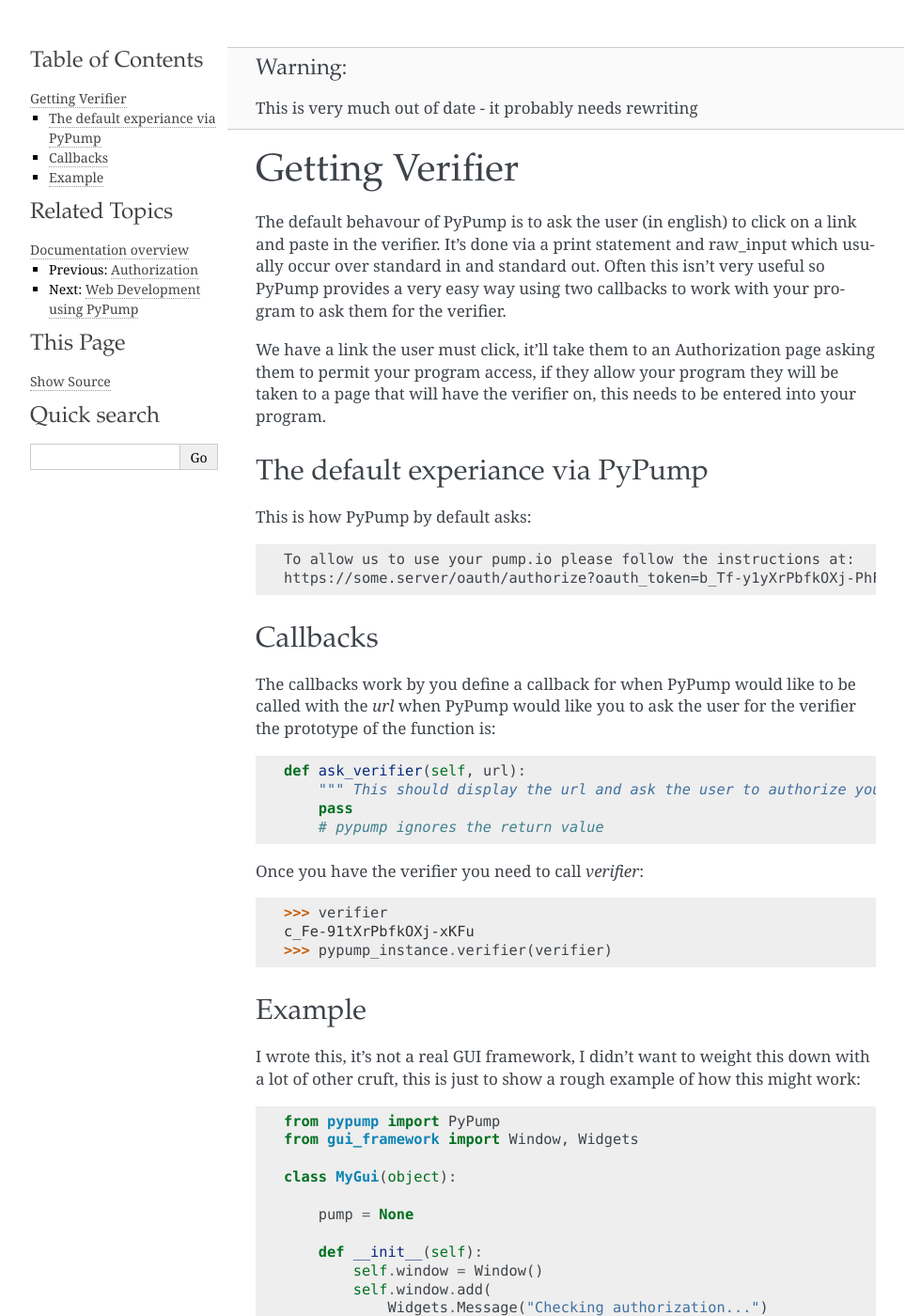
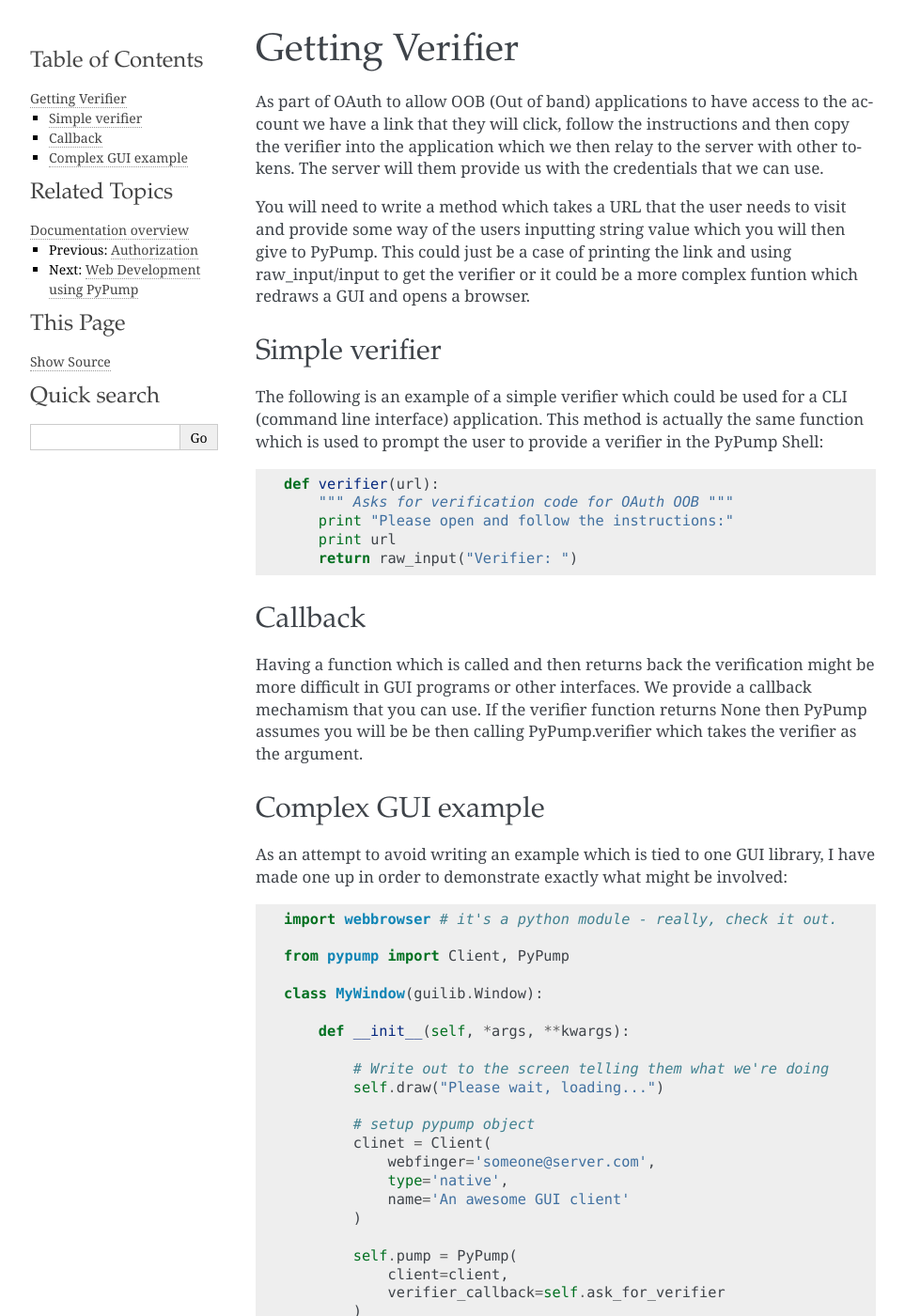
Before and after one commit to tsyesika/PyPump, a Sphinx documentation site: the page built from docs/gettingstarted/verifier_callback.rst, in a window 1280 px wide and 1400 px high. Shown: the whole window at 94% size, without its empty margins (148-1111 px from the left). Built offline with Sphinx 7.4.7, drawn with Linux system fonts in a browser that asks for light colours; pages that are not in the unit, such as notebooks, are missing from menus; comment, search, counter and statistics services are not loaded; some of the changed text lies outside the part shown.

Commit message:
Improves documentation for verifier retrival

```diff
--- a/docs/examples/pypump-post-note.py
+++ b/docs/examples/pypump-post-note.py
@@ -16,9 +16,11 @@
 #   along with this program. If not, see <http://www.gnu.org/licenses/>.
 ##
 
-import os, json, argparse
+import os
+import json
+import argparse
+
 from pypump import PyPump, Client
-from pypump.utils import simple_verifier
 
 class App(object):
 
@@ -56,8 +58,8 @@
         self.pump = PyPump(
             client=client,
             token=self.config.get(webfinger, {}).get('token'),
-            secret=self.config.get(webfinger, {}).get('token_secret')
-            verifier_callback=simple_verifier
+            secret=self.config.get(webfinger, {}).get('token_secret'),
+            verifier_callback=self.verifier
         )
 
         # Add account credentials to config in case we didnt have it already
@@ -69,6 +71,16 @@
         }
 
         self.write_config()
+
+    def verifier(self, url):
+        """ Will ask user to click link to accept app and write code """
+        webbrowser.open(url)
+        print('A browser should have opened up with a link to allow us to access')
+        print('your account, follow the instructions on the link and paste the verifier')
+        print('Code into here to give us access, if the browser didn\'t open, the link is:')
+        print(url)
+        print()
+        return input('Verifier: ').lstrip(" ").rstrip(" ")
 
     def write_config(self):
         """ Write config to file """
--- a/docs/gettingstarted/tutorial.rst
+++ b/docs/gettingstarted/tutorial.rst
@@ -51,13 +51,15 @@
 your first time, you need to authenticate this client::
 
     >>> from pypump import PyPump, Client
-    >>> from pypump.utils import simple_verifier
     >>> client = Client(
     ...     webfinger="mizbunny@example.org",
     ...     type="native", # Can be "native" or "web"
     ...     name="Test.io"
     ...     )
-    >>> pump = PyPump(client=client, verifier_callback=simple_verifier) # prints out instructions for verifying
+    >>> def simple_verifier(url):
+    ...     print 'Go to: ' + url
+    ...     return raw_input('Verifier: ') # they will get a code back
+    >>> pump = PyPump(client=client, verifier_callback=simple_verifier)
     >>> client_credentials = pump.get_registration() # will return [<key>, <secret>, <expirey>]
     >>> client_tokens = pump.get_token() # [<token>, <secret>]
 
--- a/docs/gettingstarted/verifier_callback.rst
+++ b/docs/gettingstarted/verifier_callback.rst
@@ -1,93 +1,86 @@
-.. warning::
-   This is very much out of date - it probably needs rewriting
-
 ================
 Getting Verifier
 ================
 
-The default behavour of PyPump is to ask the user (in english) to click on a link
-and paste in the verifier. It's done via a print statement and raw_input which usually
-occur over standard in and standard out. Often this isn't very useful so PyPump provides
-a very easy way using two callbacks to work with your program to ask them for the verifier.
+As part of OAuth to allow OOB (Out of band) applications to have access to the account
+we have a link that they will click, follow the instructions and then copy the verifier
+into the application which we then relay to the server with other tokens. The server
+will them provide us with the credentials that we can use.
 
-We have a link the user must click, it'll take them to an Authorization page asking
-them to permit your program access, if they allow your program they will be taken to a
-page that will have the verifier on, this needs to be entered into your program.
-
-The default experiance via PyPump
-----------------------------------
-This is how PyPump by default asks::
-
-    To allow us to use your pump.io please follow the instructions at:
-    https://some.server/oauth/authorize?oauth_token=b_Tf-y1yXrPbfkOXj-PhFQ
-
-Callbacks
----------
-
-The callbacks work by you define a callback for when PyPump would like to be
-called with the `url` when PyPump would like you to ask the user for the verifier
-the prototype of the function is::
-
-    def ask_verifier(self, url):
-        """ This should display the url and ask the user to authorize your app """
-        pass
-        # pypump ignores the return value
-
-Once you have the verifier you need to call `verifier`::
-
-    >>> verifier
-    c_Fe-91tXrPbfkOXj-xKFu
-    >>> pypump_instance.verifier(verifier)
+You will need to write a method which takes a URL that the user needs to visit and provide
+some way of the users inputting string value which you will then give to PyPump. This could
+just be a case of printing the link and using raw_input/input to get the verifier or it could
+be a more complex funtion which redraws a GUI and opens a browser.
 
 
-Example
--------
+Simple verifier
+----------------
 
-I wrote this, it's not a real GUI framework, I didn't want to weight this down
-with a lot of other cruft, this is just to show a rough example of how this might
-work::
+The following is an example of a simple verifier which could be used for a CLI (command line interface)
+application. This method is actually the same function which is used to prompt the user to provide a
+verifier in the PyPump Shell::
 
-    from pypump import PyPump
-    from gui_framework import Window, Widgets
+    def verifier(url):
+        """ Asks for verification code for OAuth OOB """
+        print "Please open and follow the instructions:"
+        print url
+        return raw_input("Verifier: ")
 
-    class MyGui(object):
+Callback
+--------
 
-        pump = None
+Having a function which is called and then returns back the verification might be more
+difficult in GUI programs or other interfaces. We provide a callback mechamism that you
+can use. If the verifier function returns None then PyPump assumes you will be be then
+calling PyPump.verifier which takes the verifier as the argument.
 
-        def __init__(self):
-            self.window = Window()
-            self.window.add(
-                Widgets.Message("Checking authorization...")
-                )
+Complex GUI example
+-------------------
 
-        def return_verifier(self):
-            """ Hands the verifier back to PyPump """
-            if self.pump is None:
-                raise Exception("You need to set PyPump")
+As an attempt to avoid writing an example which is tied to one GUI library, I have made
+one up in order to demonstrate exactly what might be involved::
 
-            verifier = self.verifier.get()
-            self.pump.verifier(verifier)
-            # Done!
+    import webbrowser # it's a python module - really, check it out.
 
-        def ask_verifier(self, url):
-            """ Will display a message with URL and a text box for the verifier """
-            self.window.clear()
-            self.verifier = Widgets.Textbox()
-            self.button = Widgets.Button()
-            self.window.add(
-                Widgets.Message("Please authorize me!"),
-                Widgets.Message(url),
-                self.verifier,
-                button,
-                )
-            self.button.when_clicked(self.return_verifier)
+    from pypump import Client, PyPump
+
+    class MyWindow(guilib.Window):
+
+        def __init__(self, *args, **kwargs):
+
+            # Write out to the screen telling them what we're doing
+            self.draw("Please wait, loading...")
+
+            # setup pypump object
+            clinet = Client(
+                webfinger='someone@server.com',
+                type='native',
+                name='An awesome GUI client'
+            )
+
+            self.pump = PyPump(
+                client=client,
+                verifier_callback=self.ask_for_verifier
+            )
 
 
-    gui = MyGui()
+        def ask_for_verifier(self, url):
+            """ Takes a URL, opens it and asks for a verifier """
+            # Open the URL in a browser
+            webbrowser.open(url)
 
-    pump = PyPump(
-        "someome@server.org",
-        client_name="MyClient",
-        verifier_callback=gui.ask_verifier
-        )
-    gui.pump = pump
+            # Clear other stuff from window
+            self.clear_window()
+
+            # draw a text input box and a button to submit
+            self.draw(guilib.InputBox('Verifier:', name='verifier'))
+            self.draw(guilib.Button('Verify!', onclick=self.verifier))
+
+        def verifier(self, verifier):
+            """ When the button is clicked it sends the verifier here which we give to PyPump """
+            self.pump.verifier(verifier)
+
+
+If you return anything from your verifier callback, pypump will expect that to be
+the verifier code so unless you're actually using a simple method, ensure you return
+None.
```
Also changed, not shown: 1 other file.
